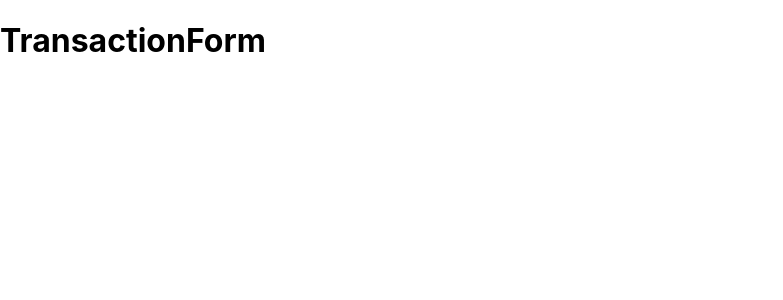
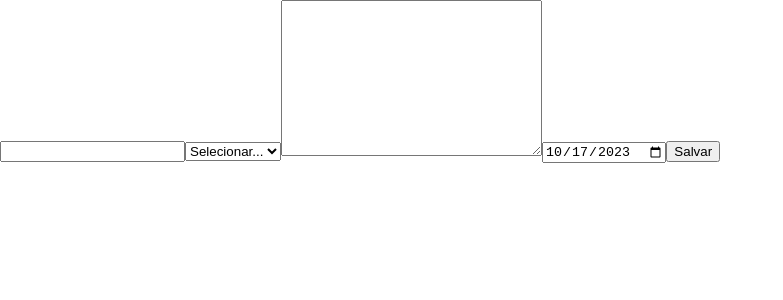
Before and after one commit to edumoreira1506/money-reports, a React (Create React App) app: page / in a window 1280 px wide. Shown: the top 300 px of the page, without its empty margins (0-783 px from the left). Built offline with nearby package versions, Linux system fonts and the light colour scheme.

Commit message:
Add states to transaction form

```diff
--- a/src/components/TransactionForm/TransactionForm.tsx
+++ b/src/components/TransactionForm/TransactionForm.tsx
@@ -1,3 +1,55 @@
+import { useState } from "react";
+import { format } from "date-fns";
+
 export function TransactionForm() {
-  return <h1>TransactionForm</h1>;
+  const [value, setValue] = useState<number>();
+  const [type, setType] = useState<string>();
+  const [description, setDescription] = useState("");
+  const [referenceDate, setReferenceDate] = useState(new Date());
+
+  const onSubmit = (e: React.FormEvent<HTMLFormElement>) => {
+    e.preventDefault();
+
+    alert("Salvando transação");
+
+    console.log({
+      description,
+      type,
+      value,
+      referenceDate,
+    });
+  };
+
+  return (
+    <form action="" onSubmit={onSubmit}>
+      <input
+        type="number"
+        value={value}
+        onChange={(e) => setValue(Number(e.target.value))}
+      />
+
+      <select value={type} onChange={(e) => setType(e.target.value)}>
+        <option value="">Selecionar...</option>
+        <option value="credit">Crédito</option>
+        <option value="debit">Débito</option>
+      </select>
+
+      <textarea
+        value={description}
+        onChange={(e) => setDescription(e.target.value)}
+        cols={30}
+        rows={10}
+      />
+
+      <input
+        onChange={(e) =>
+          setReferenceDate(new Date(`${e.target.value}T00:00:00`))
+        }
+        type="date"
+        value={format(referenceDate, "yyyy-MM-dd")}
+      />
+
+      <button type="submit">Salvar</button>
+    </form>
+  );
 }
```
